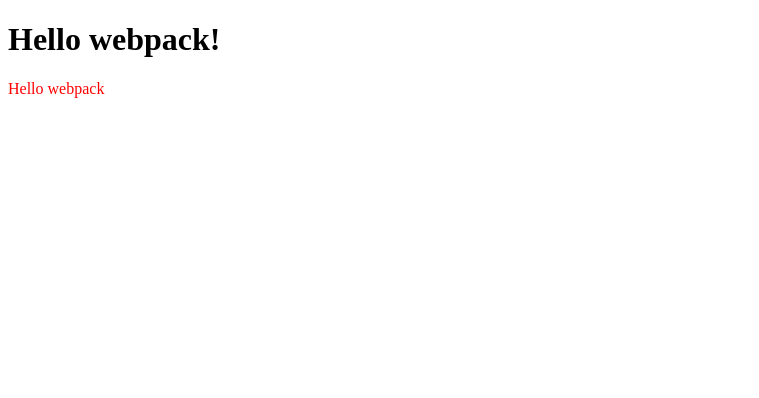
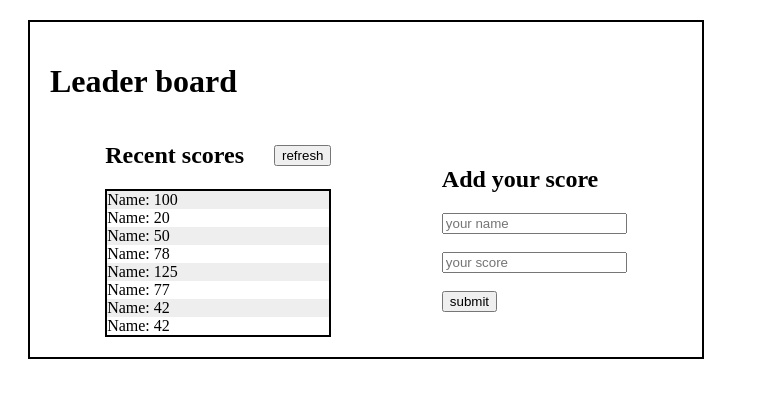
Before and after one commit to Roland-Ntwali/Leader-board, a website built with webpack: page src/index.html in a window 1280 px wide. Shown: the whole page, without its empty margins (0-759 px from the left). Built offline with nearby package versions, Linux system fonts and the light colour scheme.

Commit message:
Add html and css for leader board

```diff
--- a/src/index.html
+++ b/src/index.html
@@ -2,10 +2,55 @@
 <html lang="en">
 <head>
     <meta charset="UTF-8">
+    <meta http-equiv="X-UA-Compatible" content="IE=edge">
     <meta name="viewport" content="width=device-width, initial-scale=1.0">
-    <title>Wbpack Exercise</title>
+    <link rel="stylesheet" href="/style.css">
+    <title>Leader board</title>
 </head>
 <body>
-    <h1>Hello webpack!</h1>
+    <div class="container">
+        <header>
+            <h1>
+                Leader board
+            </h1>
+        </header>
+        <main>
+            <div class="container_main">
+                <div class="recent_score">
+                    <div class="title">
+                        <h2>Recent scores</h2>
+                        <button class="refresh">refresh</button>
+                    </div>
+                    <div class="score">
+                        <ul>
+                            <li>Name: 100</li>
+                            <li>Name: 20</li>
+                            <li>Name: 50</li>
+                            <li>Name: 78</li>
+                            <li>Name: 125</li>
+                            <li>Name: 77</li>
+                            <li>Name: 42</li>
+                            <li>Name: 42</li>
+                        </ul>
+                    </div>
+                </div>
+                <div class="add_score">
+                   <div class="title_form">
+                    <h2>Add your score</h2>
+                   </div>
+                   <form action="submit">
+                    <input type="text",class = 'your_score', required, placeholder="your name"> <br><br>
+                    <input type="text",class = 'your_score', required, placeholder="your score"><br><br>
+                    <button type = 'submit' class="submit_btn">submit</button>
+                   </form>
+                </div>
+            </div>
+
+        </main>
+
+        <footer></footer>
+
+    </div>
+    <script src="./index.js"></script>
 </body>
 </html>
--- a/src/index.js
+++ b/src/index.js
@@ -1,13 +1 @@
-import _ from 'lodash';
 import './style.css';
-function component() {
-    const element = document.createElement('div');
-
-    // Lodash, now imported by this script
-    element.innerHTML = _.join(['Hello', 'webpack'], ' ');
-    element.classList.add('hello');
-
-    return element;
-  }
-
-  document.body.appendChild(component());
--- a/src/style.css
+++ b/src/style.css
@@ -1,3 +1,38 @@
-.hello {
-    color: red;
-  }
+.container {
+  border: 2px solid black;
+  width: 50%;
+  margin: 20px;
+  padding: 20px;
+  overflow: scroll;
+}
+
+.container_main {
+  display: flex;
+  align-items: center;
+  justify-content: space-around;
+}
+
+.title {
+  display: flex;
+  align-items: center;
+  justify-content: space-between;
+  gap: 30px;
+}
+
+.score {
+  border: 2px solid black;
+}
+
+li:nth-child(even) {
+  background-color: #fff;
+}
+
+li:nth-child(odd) {
+  background-color: #eee;
+}
+
+ul {
+  list-style: none;
+  margin: 0;
+  padding: 0;
+}
```
Also changed, not shown: package.json (+11 -1 lines), .eslintrc.json (added), .github/workflows/linters.yml (added), .stylelintrc.json (added), dist/index.html, 4 other files.
